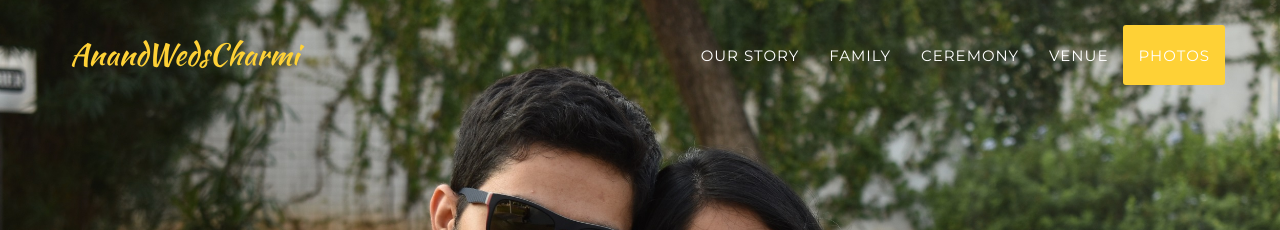
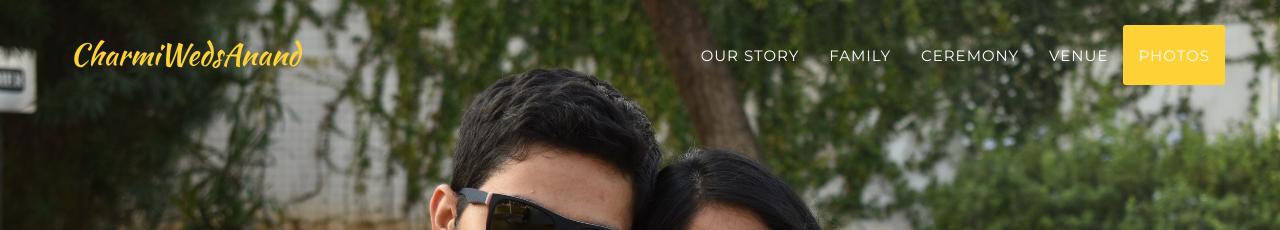
Before and after one commit to anandjoshi91/charmiwedsanand, a Jekyll site: the page built from index.html, in a window 1280 px wide. Shown: the top 230 px of the page. Built offline with Jekyll 4.4.1, drawn with Linux system fonts in a browser that asks for light colours; some web fonts are replaced.

Commit message:
change name

```diff
--- a/_config.yml
+++ b/_config.yml
@@ -1,9 +1,9 @@
 url: anandjoshi.me
-baseurl: /anandwedscharmi
+baseurl: /charmiwedsanand
 
 # Site settings
-title: AnandWedsCharmi
-description: "Anand Weds Charmi"
+title: CharmiWedsAnand
+description: "Charmi Weds Anand"
 
 
 # Family members
--- a/_includes/venue.html
+++ b/_includes/venue.html
@@ -11,7 +11,7 @@
                 <p>Venue address here</p>
             </div>
             <div class="map-responsive">
-                    <iframe src="https://www.google.com/maps/embed?pb=!1m18!1m12!1m3!1d60348.80839118819!2d72.82475857910154!3d19.028509600000007!2m3!1f0!2f0!3f0!3m2!1i1024!2i768!4f13.1!3m3!1m2!1s0x3be7cf2f1ba08bb3%3A0x5dddfbda43edb91a!2sMMP+Shah+College+for+Women!5e0!3m2!1sen!2sjp!4v1543150170181" width="600" height="450" frameborder="0" style="border:0" allowfullscreen></iframe>
+                    <iframe src="https://www.google.com/maps/embed?pb=!1m18!1m12!1m3!1d3771.8026793319223!2d72.85732101490046!3d19.028414687115188!2m3!1f0!2f0!3f0!3m2!1i1024!2i768!4f13.1!3m3!1m2!1s0x3be7cf2f1c800dd3%3A0x1d816ca9fbb7a7fb!2sSNDT+Womens+College%2C+Rafi+Ahmed+Kidwai+Rd%2C+Antop+Hill%2C+Mumbai%2C+Maharashtra+400019%2C+India!5e0!3m2!1sen!2sjp!4v1543156306367" width="600" height="450" frameborder="0" style="border:0" allowfullscreen></iframe>
             </div>
         </div>
     </section>
```
